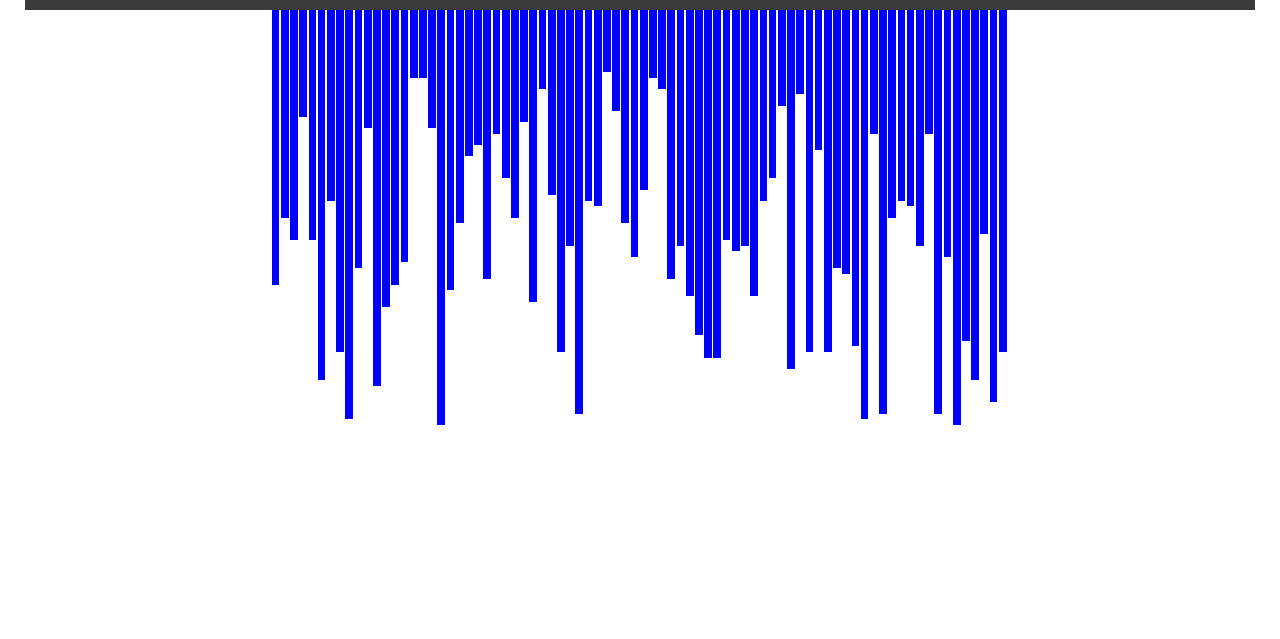
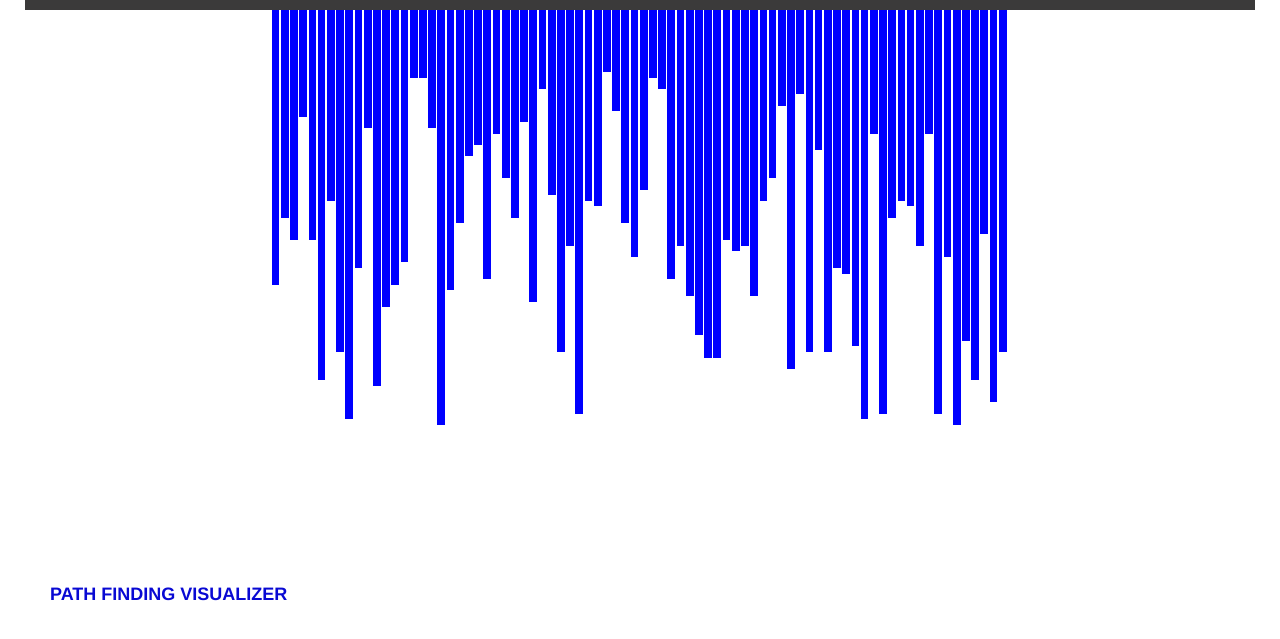
Before and after one commit to anmol-jasra/sorted, a plain HTML site: page index.html in a window 1280 px wide. Shown: the part 175-814 px from the top of the page. Drawn offline with Linux system fonts and the light colour scheme.

Commit message:
Update index.html

```diff
--- a/index.html
+++ b/index.html
@@ -22,6 +22,18 @@
       background-color: black;
       color: white;
     }
+     a:link, a:visited {
+  background-color: transparent;
+  color: rgb(9, 9, 211);
+  padding: 14px 25px;
+  text-align: center;
+  text-decoration: none;
+  display: inline-block;
+}
+
+a:hover, a:active {
+  background-color:transparent;
+}
     </style>
     <!--
     </head>
@@ -85,7 +97,7 @@
 
 
     <footer>
-
+     <a class="btn btn-outline-info btn-lg" href="https://anmol-jasra.github.io/getpath" role="button" id="linkbttn">Path Finding Visualizer</a>
     </footer>
 
     <script src="./scripts/main.js"></script>
```
